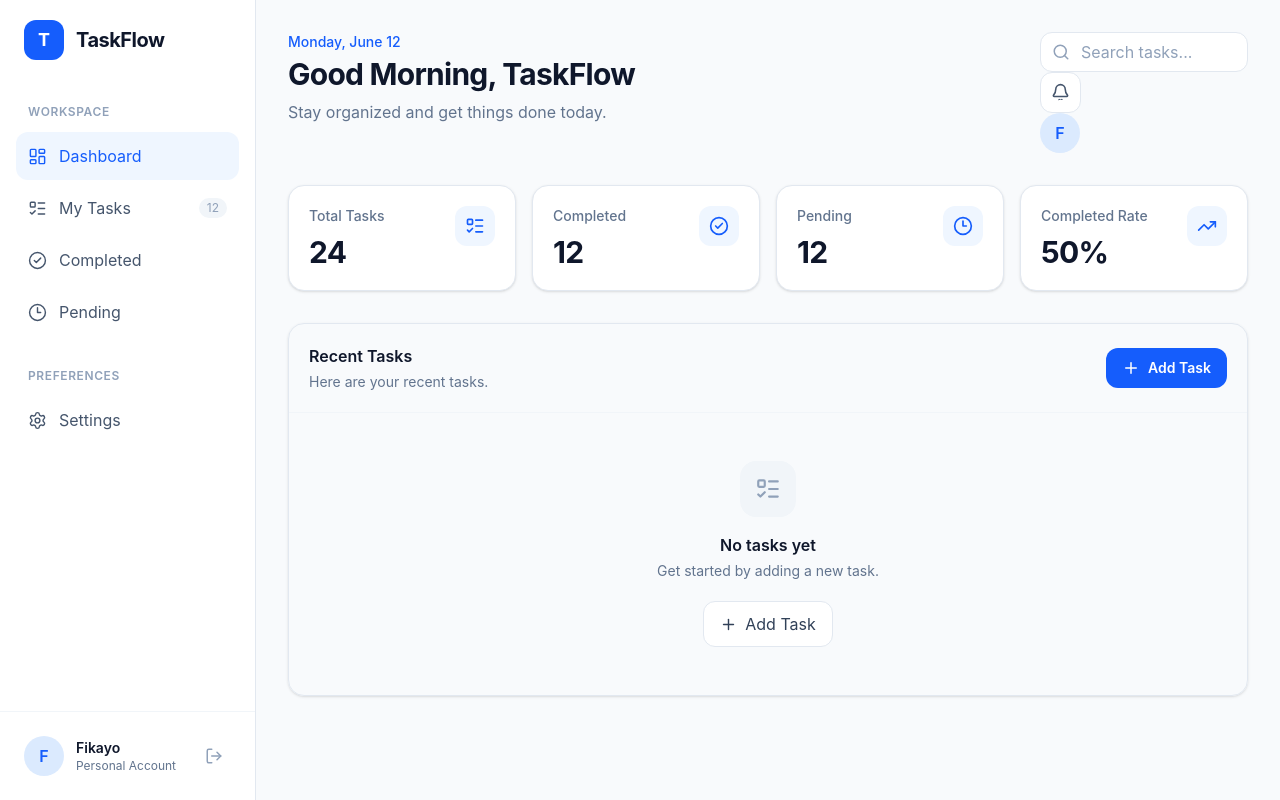
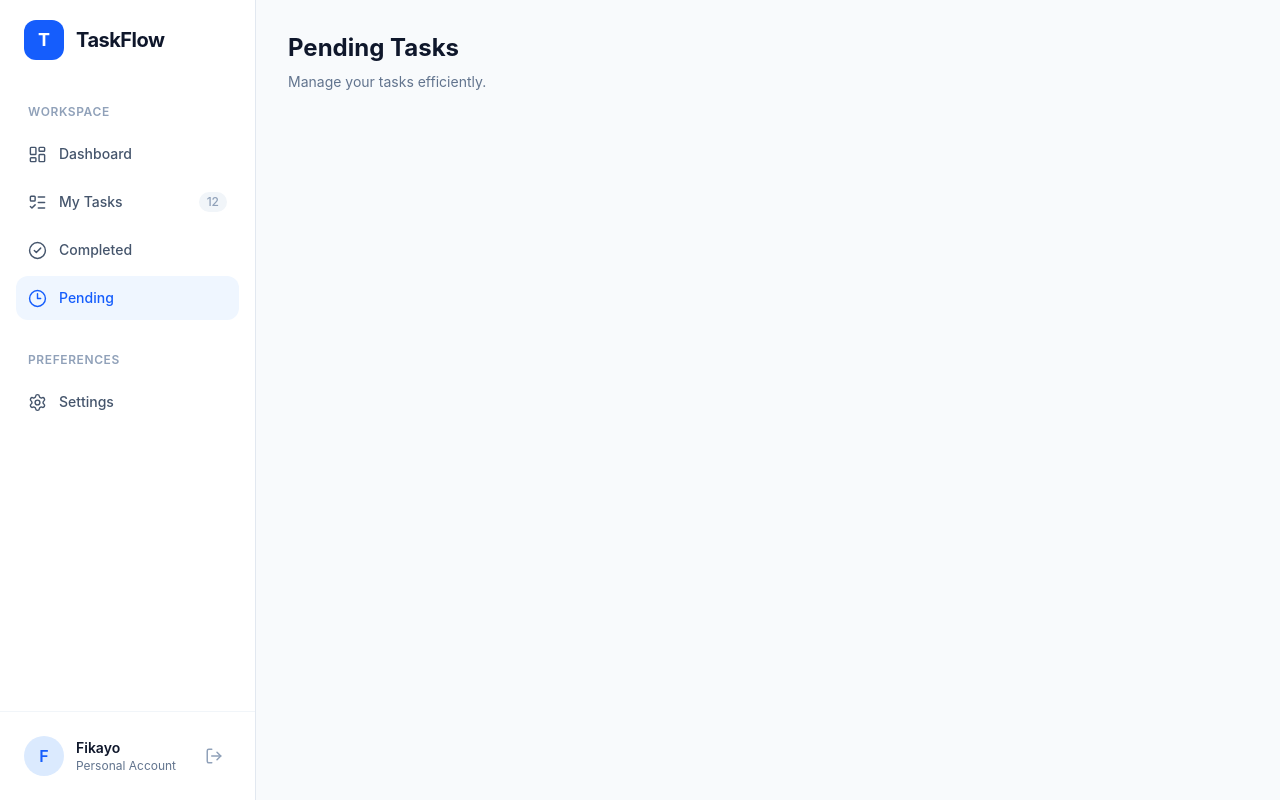
Before and after one commit to Fikayomi31/Todo_app, a React app in the folder frontend/: page /pending in a window 1280 px wide. Built offline with nearby package versions, Linux system fonts and the light colour scheme; sample sign-in values are in the browser's storage; the HTML template or start-up script is replaced by a standard one.

Commit message:
Implement routing and layout for authentication; add Login, Tasks, Pending, Completed, and Settings pages

```diff
--- a/frontend/src/App.jsx
+++ b/frontend/src/App.jsx
@@ -2,12 +2,27 @@ import { BrowserRouter, Routes, Route, Navigate } from "react-router-dom";
 
 import Dashboard from "./pages/Dashboard";
 import DashboardLayout from "./components/layout/DashboardLayout";
-
+import Login from "./pages/Login";
+//import Register from "./pages/Register";
+import Tasks from "./pages/Tasks";
+import Pending from "./pages/Pending";
+import Completed from "./pages/Completed";
+import Settings from "./pages/Settings";
+import ProtectedRoute from "./routes/ProtectedRoute";
 function App() {
   return (
-    <DashboardLayout>
-      <Dashboard />
-    </DashboardLayout>
+    <BrowserRouter>
+    <Routes>
+      <Route path="/login" element={<Login />} />
+
+      <Route path="/dashboard" element={<ProtectedRoute><Dashboard /></ProtectedRoute>} />
+      <Route path="/tasks" element={<ProtectedRoute><Tasks /></ProtectedRoute>} />
+      <Route path="/pending" element={<ProtectedRoute><Pending /></ProtectedRoute>} />
+      <Route path="/completed" element={<ProtectedRoute><Completed /></ProtectedRoute>} />
+      <Route path="/settings" element={<ProtectedRoute><Settings /></ProtectedRoute>} />
+      <Route path="*" element={<Navigate to="/dashboard" replace />} />
+    </Routes>
+    </BrowserRouter>
   );
 }
 
--- a/frontend/src/components/layout/Sidebar.jsx
+++ b/frontend/src/components/layout/Sidebar.jsx
@@ -7,13 +7,15 @@ import {
   LogOut,
   X,
 } from "lucide-react";
+import { NavLink } from "react-router-dom";
+
 
 function Sidebar({ isOpen, onClose }) {
   const navigation = [
-    { name: "Dashboard", icon: LayoutDashboard, active: true },
-    { name: "My Tasks", icon: ListTodo },
-    { name: "Completed", icon: CheckCircle2 },
-    { name: "Pending", icon: Clock3 },
+    { name: "Dashboard", icon: LayoutDashboard, path: "/dashboard" },
+    { name: "My Tasks", icon: ListTodo, path: "/tasks" },
+    { name: "Completed", icon: CheckCircle2, path: "/completed" },
+    { name: "Pending", icon: Clock3, path: "/pending" },
   ];
 
   return (
@@ -60,14 +62,20 @@ function Sidebar({ isOpen, onClose }) {
               const Icon = item.icon;
 
               return (
-                <button
+                <NavLink
                   key={item.name}
-                  className={`flex w-full items-center gap-3 rounded-xl px-3 py-3 text-sm font-medium transition ${
-                    item.active
-                      ? "bg-blue-50 text-blue-600"
-                      : "text-slate-600 hover:bg-slate-50 hover:text-slate-900"
-                  }`}
+                  to={item.path}
+                  onClick={onClose}
+                  className={({ isActive}) =>
+                    `flex w-full items-center gap-3 rounded-xl px-3 py-3 text-sm font-medium transition
+                  ${
+                      isActive
+                        ? "bg-blue-50 text-blue-600"
+                        : "text-slate-600 hover:bg-slate-50 hover:text-slate-900"
+                    }
+                  `}
                 >
+
                   <Icon size={19} strokeWidth={1.8} />
                   <span>{item.name}</span>
 
@@ -76,7 +84,7 @@ function Sidebar({ isOpen, onClose }) {
                       12
                     </span>
                   )}
-                </button>
+                </NavLink>
               );
             })}
           </div>
@@ -84,10 +92,19 @@ function Sidebar({ isOpen, onClose }) {
           <p className="mb-3 mt-8 px-3 text-xs font-semibold uppercase tracking-wider text-slate-400">
             Preferences
           </p>
-          <button className="flex w-full items-center gap-3 rounded-xl px-3 py-3 text-sm font-medium text-slate-600 transition hover:bg-slate-50 hover:text-slate-900">
+          <NavLink to="/settings" onClick={onClose}
+          className={({ isActive }) =>
+            `flex w-full items-center gap-3 rounded-xl px-3 py-3 text-sm font-medium transition
+                  ${
+                      isActive
+                        ? "bg-blue-50 text-blue-600"
+                        : "text-slate-600 hover:bg-slate-50 hover:text-slate-900"
+                    }
+                  `}
+          >
             <Settings size={19} strokeWidth={1.8} />
             <span>Settings</span>
-          </button>
+          </NavLink>
         </nav>
 
         {/* Profile / Logout */}
--- /dev/null
+++ b/frontend/src/pages/Completed.jsx
@@ -0,0 +1,19 @@
+import DashboardLayout from "../components/layout/DashboardLayout";
+
+function Completed() {
+    return (
+        <DashboardLayout>
+            <div className="mx-auto max-w-7xl px-4 py-8 sm:px-6 lg:px-8">
+                <h1 className="text-2xl font-bold text-slate-900">
+                    Completed Tasks
+                </h1>
+                <p className="mt-2 text-sm text-slate-500">
+                    View the task you have completed
+                </p>
+
+            </div>
+        </DashboardLayout>
+    )
+}
+
+export default Completed
--- a/frontend/src/pages/Dashboard.jsx
+++ b/frontend/src/pages/Dashboard.jsx
@@ -1,4 +1,5 @@
 import { Search, Bell, Plus, CheckCircle2, Clock3, ListTodo, TrendingUp } from "lucide-react";
+import DashboardLayout from "../components/layout/DashboardLayout";
 
 
 function Dashboard() {
@@ -26,7 +27,8 @@ function Dashboard() {
     ]
 
     return (
-        <div className="mx-auto w-full max-w-7xl px-4 py-6 sm:px-6 lg:px-8 lg:py-8">
+        <DashboardLayout>
+            <div className="mx-auto w-full max-w-7xl px-4 py-6 sm:px-6 lg:px-8 lg:py-8">
             {/* Header */}
             <div className="flex flex-col gap-5 md:flex-row md:itens-center md:justify-between">
                 <div>
@@ -147,7 +149,9 @@ function Dashboard() {
                 </div>
             </div>
 
-        </div>
+            </div>
+        </DashboardLayout>
+
     )
 }
 
--- /dev/null
+++ b/frontend/src/pages/Login.jsx
@@ -0,0 +1,12 @@
+function Login() {
+    return (
+        <div className="fixed min-h screen items-center justify-center bg-slate-50">
+            <h1 className="text-3xl font-bold text-slate-900">
+                Login Page
+            </h1>
+
+        </div>
+    )
+}
+
+export default Login
--- /dev/null
+++ b/frontend/src/pages/Pending.jsx
@@ -0,0 +1,19 @@
+import DashboardLayout from "../components/layout/DashboardLayout";
+
+function Pending() {
+    return (
+        <DashboardLayout>
+            <div className="mx-auto max-w-7xl px-4 py-8 sm:px-6 lg:px-8">
+                <h1 className="text-2xl font-bold text-slate-900">
+                    Pending Tasks
+                </h1>
+                <p className="mt-2 text-sm text-slate-500">
+                    Manage your tasks efficiently.
+                </p>
+
+            </div>
+        </DashboardLayout>
+    )
+}
+
+export default Pending
--- /dev/null
+++ b/frontend/src/pages/Settings.jsx
@@ -0,0 +1,19 @@
+import DashboardLayout from "../components/layout/DashboardLayout";
+
+function Settings() {
+    return (
+        <DashboardLayout>
+            <div className="mx-auto max-w-7xl px-4 py-8 sm:px-6 lg:px-8">
+                <h1 className="text-2xl font-bold text-slate-900">
+                    Settings
+                </h1>
+                <p className="mt-2 text-sm text-slate-500">
+                    Manage your settings.
+                </p>
+
+            </div>
+        </DashboardLayout>
+    )
+}
+
+export default Settings
--- /dev/null
+++ b/frontend/src/pages/Tasks.jsx
@@ -0,0 +1,19 @@
+import DashboardLayout from "../components/layout/DashboardLayout";
+
+function Tasks() {
+    return (
+        <DashboardLayout>
+            <div className="mx-auto max-w-7xl px-4 py-8 sm:px-6 lg:px-8">
+                <h1 className="text-2xl font-bold text-slate-900">
+                    Tasks
+                </h1>
+                <p className="mt-2 text-sm text-slate-500">
+                    Manage your tasks efficiently.
+                </p>
+
+            </div>
+        </DashboardLayout>
+    )
+}
+
+export default Tasks
--- a/frontend/src/routes/ProtectedRoute.jsx
+++ b/frontend/src/routes/ProtectedRoute.jsx
@@ -1,6 +1,6 @@
 import { Navigate } from "react-router-dom";
 
-function ProtectedRoute({children}) => {
+function ProtectedRoute({children}) {
     const token = localStorage.getItem("access_token")
 
     if (!token) {
```
